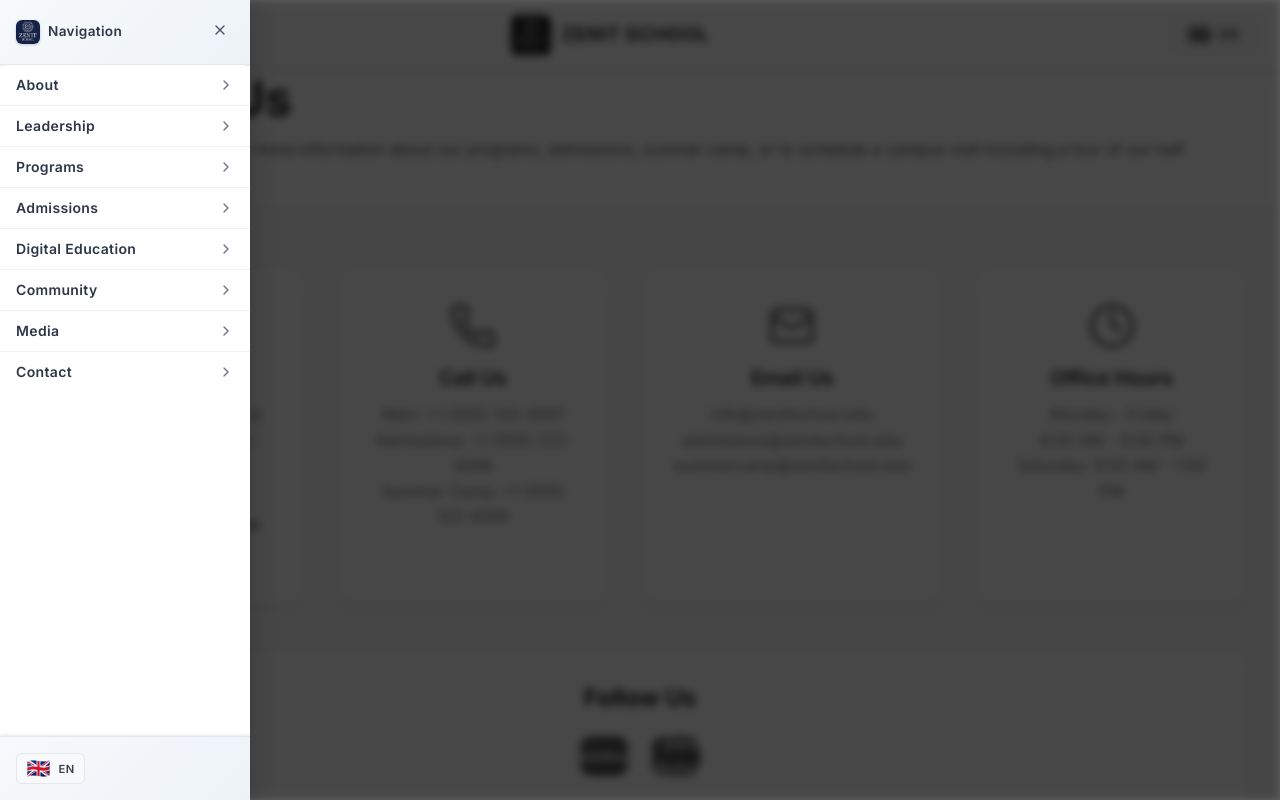
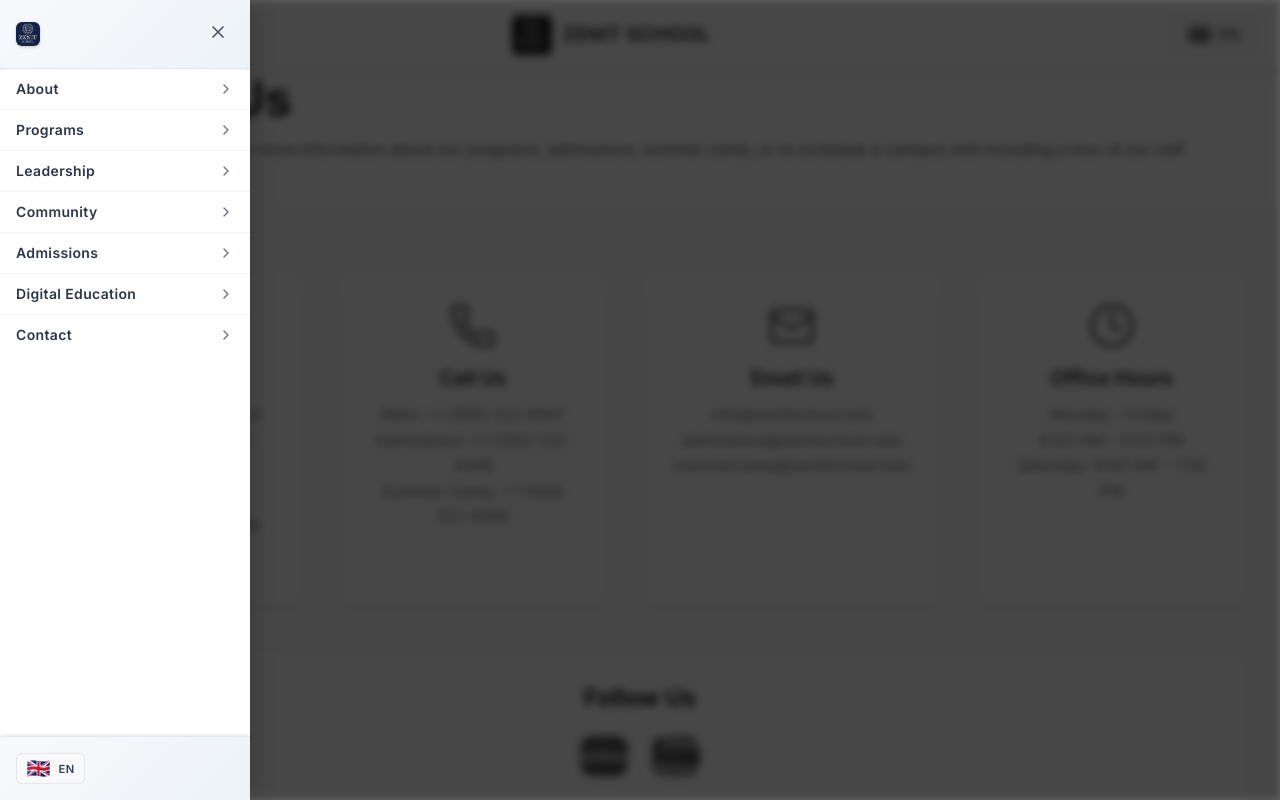
Before and after one commit to lisadeshishku/Zenit-School-, a React (Create React App) app: page /contact in a window 1280 px wide. Both pictures are taken after a click on the button 45 px from the left and 34 px from the top of the page. Shown: the top 800 px of the page. Built offline with nearby package versions, Linux system fonts and the light colour scheme.

Commit message:
links on homepage fixed

```diff
--- a/src/components/AboutSection.js
+++ b/src/components/AboutSection.js
@@ -1,7 +1,14 @@
 import React from 'react';
+import { useNavigate } from 'react-router-dom';
 import '../styles/AboutSection.css';
 
 const AboutSection = () => {
+  const navigate = useNavigate();
+
+  const handleLearnMore = () => {
+    navigate('/about');
+  };
+
   return (
     <section className="about-section">
       <div className="container">
@@ -24,7 +31,7 @@ const AboutSection = () => {
               <p>Our campus features state-of-the-art learning spaces, including a half Olympic pool for aquatic programs and competitive swimming.</p>
             </div>
 
-            <button className="about-cta-btn" onClick={() => window.location.href = '/about'}>
+            <button className="about-cta-btn" onClick={handleLearnMore}>
               Learn More About Our Mission
             </button>
           </div>
--- a/src/components/AdmissionsCTA.js
+++ b/src/components/AdmissionsCTA.js
@@ -1,13 +1,16 @@
 import React from 'react';
+import { useNavigate } from 'react-router-dom';
 import '../styles/AdmissionsCTA.css';
 
 const AdmissionsCTA = () => {
+  const navigate = useNavigate();
+
   const handleApplyNow = () => {
-    window.location.href = '/admissions';
+    navigate('/admissions');
   };
 
   const handleScheduleTour = () => {
-    window.location.href = '/contact';
+    navigate('/contact');
   };
 
   return (
--- a/src/components/Hero.js
+++ b/src/components/Hero.js
@@ -1,10 +1,12 @@
 // components/Hero.js
 import React, { useState, useEffect } from 'react';
+import { useNavigate } from 'react-router-dom';
 import { ChevronDown } from 'lucide-react';
 import '../styles/Hero.css';
 
 const Hero = () => {
   const [currentSlide, setCurrentSlide] = useState(0);
+  const navigate = useNavigate();
 
   const heroSlides = [
     {
@@ -31,6 +33,14 @@ const Hero = () => {
     return () => clearInterval(timer);
   }, [heroSlides.length]);
 
+  const handleExplorePrograms = () => {
+    navigate('/programs');
+  };
+
+  const handleScheduleTour = () => {
+    navigate('/contact');
+  };
+
   return (
     <section className="hero">
       <div className="hero-overlay"></div>
@@ -56,10 +66,10 @@ const Hero = () => {
           {heroSlides[currentSlide].subtitle}
         </p>
         <div className="hero-buttons">
-          <button className="btn-primary">
+          <button className="btn-primary" onClick={handleExplorePrograms}>
             Explore Programs
           </button>
-          <button className="btn-secondary">
+          <button className="btn-secondary" onClick={handleScheduleTour}>
             Schedule Tour
           </button>
         </div>
--- a/src/components/Navbar.js
+++ b/src/components/Navbar.js
@@ -1,5 +1,5 @@
-// components/Navbar.js - Final Clean Navigation Component
-import React, { useState, useEffect } from 'react';
+// components/Navbar.js - Updated for Side Navigation Only
+import React, { useState } from 'react';
 import { Link } from 'react-router-dom';
 import { useTranslation } from 'react-i18next';
 import { Menu, X, ChevronDown, ChevronRight } from 'lucide-react';
@@ -11,19 +11,6 @@ const Navbar = () => {
   const [openSubmenus, setOpenSubmenus] = useState({});
   const { t } = useTranslation();
 
-  // Prevent body scroll when menu is open
-  useEffect(() => {
-    if (isMenuOpen) {
-      document.body.style.overflow = 'hidden';
-    } else {
-      document.body.style.overflow = 'unset';
-    }
-
-    return () => {
-      document.body.style.overflow = 'unset';
-    };
-  }, [isMenuOpen]);
-
   const toggleSubmenu = (section) => {
     setOpenSubmenus(prev => ({
       ...prev,
@@ -31,69 +18,55 @@ const Navbar = () => {
     }));
   };
 
-  // Streamlined menu structure - shorter names, better organization
   const menuSections = {
+
     'About': [
       { name: 'About', path: '/about' },
       { name: 'Why Zenit?', path: '/about/why-zenit' },
-      { name: 'Classroom', path: '/about/classroom' },
+      { name: 'Inside the Classroom', path: '/about/classroom' },
       { name: 'Activities', path: '/about/activities' },
       { name: 'Culture', path: '/about/culture' },
       { name: 'News', path: '/about/news' }
     ],
+    'Programs': [
+      { name: 'Elementary School', path: '/programs#elementary' },
+      { name: 'Middle School', path: '/programs#middle' },
+      { name: 'High School', path: '/programs#high' },
+      { name: 'Summer Camp', path: '/programs#summer' }
+    ],
+
     'Leadership': [
-      { name: 'Director', path: '/about/director' },
-      { name: 'Staff', path: '/about/staff' },
-      { name: 'Mission', path: '/about/mission' },
-      { name: 'History', path: '/about/history' },
-      { name: 'Research', path: '/about/research' },
-      { name: 'Careers', path: '/about/careers' }
-    ],
-    'Programs': [
-      { name: 'Overview', path: '/programs' },
-      { name: 'Arts', path: '/programs/arts' },
-      { name: 'Drama', path: '/programs/drama' },
-      { name: 'Music', path: '/programs/music' },
-      { name: 'Sports', path: '/programs/sports' }
-    ],
-    'Admissions': [
-      { name: 'Apply', path: '/admissions' },
-      { name: 'Elementary', path: '/admissions/elementary' },
-      { name: 'Middle School', path: '/admissions/middle' },
-      { name: 'High School', path: '/admissions/high' },
-      { name: 'Financial Aid', path: '/admissions/financial-aid' },
-      { name: 'Scholarships', path: '/admissions/scholarships' }
-    ],
-    'Digital Education': [
-      { name: 'Overview', path: '/digital-education' },
-      { name: 'Campus', path: '/digital-education/campus' },
-      { name: 'Curriculum', path: '/digital-education/curriculum' },
-      { name: 'Results', path: '/digital-education/results' }
+      { name: 'From the Director', path: '/about/director' },
+      { name: 'Meet the Staff', path: '/about/staff' },
+      { name: 'Mission and Vision', path: '/about/mission' },
+      { name: 'Our History', path: '/about/history' },
+      { name: 'Employment Opportunities', path: '/about/careers' }
     ],
     'Community': [
-      { name: 'Volunteer', path: '/community/volunteer' },
+      { name: 'Volunteer Work', path: '/community/volunteer' },
       { name: 'Charity', path: '/community/charity' },
       { name: 'Solidarity', path: '/community/solidarity' }
     ],
-    'Media': [
-      { name: 'Podcast', path: '/media/podcast' },
-      { name: 'Calendar', path: '/media/calendar' }
+    'Admissions': [
+      { name: 'Admission to Zenit', path: '/admissions' },
+      { name: 'Financial Aid', path: '/admissions/financial-aid' },
+      { name: 'Scholarships and Awards', path: '/admissions/scholarships' },
+      { name: 'Student Fees', path: '/admissions/fees' }
+    ],
+    'Digital Education': [
+      { name: 'Digital Education', path: '/digital-education' },
+      { name: 'Academic Campus', path: '/digital-education/campus' },
+      { name: 'Academic Curriculum', path: '/digital-education/curriculum' },
+      { name: 'Test Results', path: '/digital-education/results' }
     ],
     'Contact': [
-      { name: 'Contact', path: '/contact' },
-      { name: 'Visit', path: '/contact/visit' }
+      { name: 'Contact Details', path: '/contact' },
     ]
   };
 
   const closeMenu = () => {
     setIsMenuOpen(false);
     setOpenSubmenus({});
-  };
-
-  const handleOverlayClick = (e) => {
-    if (e.target === e.currentTarget) {
-      closeMenu();
-    }
   };
 
   return (
@@ -106,9 +79,8 @@ const Navbar = () => {
             <button
               className="menu-toggle-btn"
               onClick={() => setIsMenuOpen(!isMenuOpen)}
-              aria-label="Toggle menu"
             >
-              <Menu size={22} />
+              <Menu size={24} />
             </button>
 
             {/* Logo */}
@@ -117,7 +89,7 @@ const Navbar = () => {
               <div className="logo-text">{t('logo.name')}</div>
             </Link>
 
-            {/* Language Toggle */}
+            {/* Language Toggle (always visible on top) */}
             <div className="top-language-toggle">
               <LanguageToggle />
             </div>
@@ -125,28 +97,26 @@ const Navbar = () => {
         </div>
       </nav>
 
-      {/* Overlay and Side Navigation */}
+      {/* Black and White Overlay */}
       {isMenuOpen && (
-        <>
-          {/* Overlay */}
         <div
           className="menu-overlay"
-            onClick={handleOverlayClick}
+          onClick={closeMenu}
         />
+      )}
 
       {/* Side Navigation */}
-          <div className="side-navigation open">
+      <div className={`side-navigation ${isMenuOpen ? 'open' : ''}`}>
         <div className="side-nav-header">
           <div className="side-nav-logo">
             <img src="/zenitschoollogo.jpeg" alt="Zenit School Logo" className="side-logo-image" />
-                <span className="side-logo-text">Navigation</span>
+            <span className="side-logo-text"></span>
           </div>
           <button
             onClick={closeMenu}
             className="close-btn"
-                aria-label="Close menu"
           >
-                <X size={16} />
+            <X size={20} />
           </button>
         </div>
 
@@ -156,13 +126,12 @@ const Navbar = () => {
               <button
                 onClick={() => toggleSubmenu(section)}
                 className="section-header"
-                    aria-expanded={openSubmenus[section]}
               >
                 <span className="section-title">{section}</span>
                 {openSubmenus[section] ? (
-                      <ChevronDown size={14} />
+                  <ChevronDown size={16} />
                 ) : (
-                      <ChevronRight size={14} />
+                  <ChevronRight size={16} />
                 )}
               </button>
 
@@ -190,8 +159,6 @@ const Navbar = () => {
         </div>
       </div>
     </>
-      )}
-    </>
   );
 };
 
--- a/src/components/ProgramCard.js
+++ b/src/components/ProgramCard.js
@@ -1,11 +1,19 @@
 import React from 'react';
+import { useNavigate } from 'react-router-dom';
 import { ChevronDown } from 'lucide-react';
 import '../styles/ProgramCard.css';
 
 const ProgramCard = ({ program }) => {
+  const navigate = useNavigate();
+
   const handleLearnMore = () => {
     if (program.link) {
-      window.location.href = program.link;
+      // Handle anchor links within the programs page
+      if (program.link.includes('#')) {
+        navigate(program.link);
+      } else {
+        navigate(program.link);
+      }
     }
   };
 
--- a/src/styles/LearningEnvironment.css
+++ b/src/styles/LearningEnvironment.css
@@ -34,7 +34,7 @@
 
 .feature-item {
   display: flex;
-  align-items: start;
+  align-items: flex-start;
   padding: 1.5rem;
   background: linear-gradient(135deg, #eff6ff 0%, #dbeafe 100%);
   border-radius: 0.75rem;
```
Lines whose indentation alone changed are shown as unchanged.
